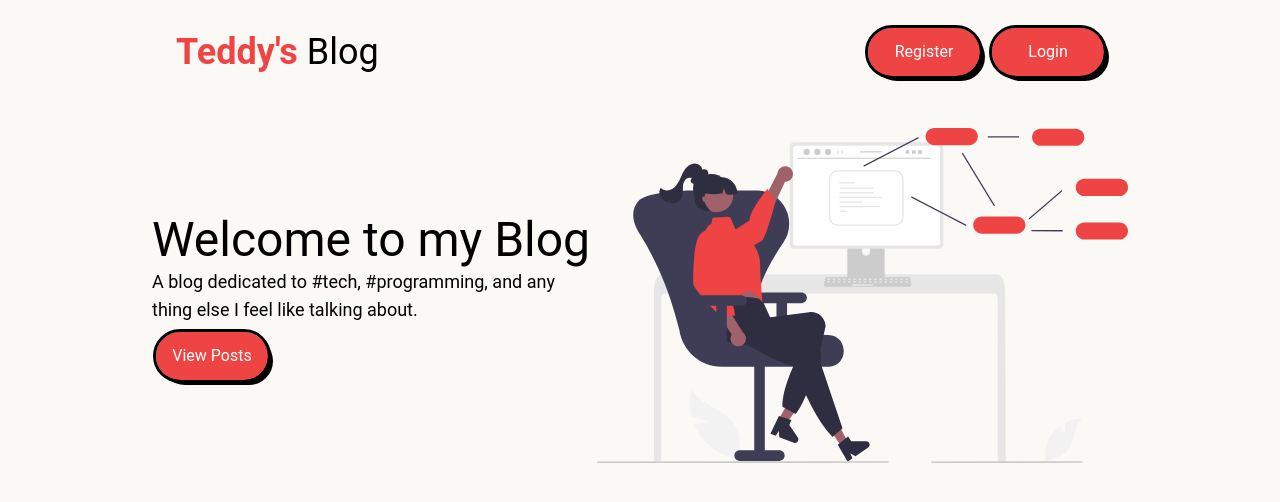
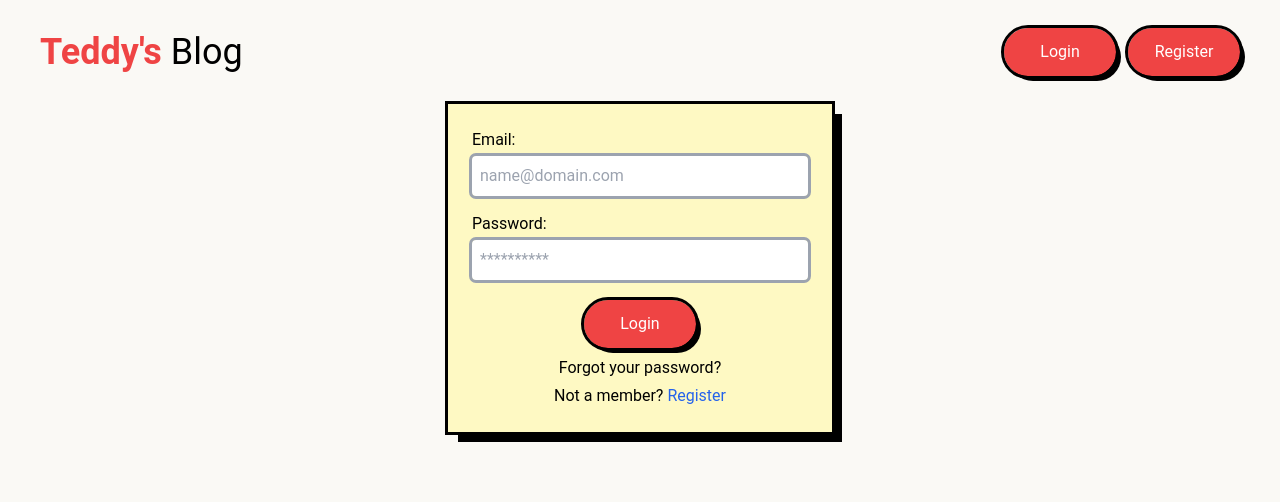
Before and after one commit to ParadiseLost69/blog-user-view, a React (Create React App) app: page /login in a window 1280 px wide. Shown: the top 502 px of the page. Built offline with nearby package versions, Linux system fonts and the light colour scheme.

Commit message:
Add Login page and Refactor repeated code into components

```diff
--- a/package.json
+++ b/package.json
@@ -8,6 +8,7 @@
     "@testing-library/user-event": "^13.5.0",
     "react": "^18.2.0",
     "react-dom": "^18.2.0",
+    "react-router-dom": "^6.8.0",
     "react-scripts": "5.0.1",
     "web-vitals": "^2.1.4"
   },
--- a/src/App.jsx
+++ b/src/App.jsx
@@ -1,44 +1,13 @@
-import Logo from "./img/software-engineer.svg";
+import Header from "./components/Header";
+import Hero from "./components/Hero";
 
 function App() {
   return (
     <div className={`App mx-4`}>
       <div className="container mx-auto flex flex-col">
-        <header className="bg-offWhite dark:bg-black flex justify-between m-6 items-center">
-          <h1 className="text-3xl dark:bg-white md:text-4xl">
-            {" "}
-            <span className="text-red-500 font-bold">Teddy's</span> Blog
-          </h1>
-          <div className="flex space-x-2">
-            <button className="hidden p-3 w-28 text-white outline-black m-1 bg-red-500 hover:bg-red-400 rounded-full md:block shadow-sm outline">
-              Register
-            </button>
-            <button className="hidden p-3 w-28 text-white outline-black baseline m-1 px-5 bg-red-500 hover:bg-red-400 rounded-full md:block shadow-sm outline">
-              Login
-            </button>
-          </div>
-        </header>
-
-        <section
-          id="hero"
-          className="container flex flex-col-reverse mx-auto m-6 md:flex-row justify-center"
-        >
-          <div className="flex flex-col justify-center space-y-1 ">
-            <h1 className="text-5xl md:text-left mt-2">Welcome to my Blog</h1>
-            <p className="text-lg md:text-left">
-              A blog dedicated to #tech, #programming, and any thing else I feel
-              like talking about.
-            </p>
-            <div className="flex justify-center md:justify-start">
-              <button className="p-3 text-white outline-black w-28 baseline m-1 bg-red-500 hover:bg-red-400 rounded-full shadow-sm outline md:block">
-                View Posts
-              </button>
-            </div>
-          </div>
-          <div className="flex">
-            <img src={Logo} alt="dat alt do" />
-          </div>
-        </section>
+        <Header />
+        <Hero />
+        <div className=" h-40 spider-background"></div>
       </div>
     </div>
   );
--- /dev/null
+++ b/src/components/Button.jsx
@@ -0,0 +1,15 @@
+import React from "react";
+
+export default function Button(props) {
+  return (
+    <>
+      <button
+        className={`${
+          props.hidden === true ? "hidden" : ""
+        } p-3 w-28 text-white outline-black m-1 bg-red-500 hover:bg-red-400 rounded-full md:block shadow-sm outline press`}
+      >
+        {props.children}
+      </button>
+    </>
+  );
+}
--- /dev/null
+++ b/src/components/Card.jsx
@@ -0,0 +1,9 @@
+import React from "react";
+
+export default function Card({ children }) {
+  return (
+    <div className="flex flex-1 flex-col m-2 p-6 outline shadow-md bg-yellow-100 sm:w-96 sm:mx-auto ">
+      {children}
+    </div>
+  );
+}
--- /dev/null
+++ b/src/components/Header.jsx
@@ -0,0 +1,21 @@
+import React from "react";
+import Button from "./Button";
+import { Link } from "react-router-dom";
+export default function Header() {
+  return (
+    <header className="bg-offWhite dark:bg-black flex justify-between m-6 items-center">
+      <Link to={"/"}>
+        <h1 className="text-3xl dark:bg-white md:text-4xl">
+          {" "}
+          <span className="text-red-500 font-bold">Teddy's</span> Blog
+        </h1>
+      </Link>
+      <div className="flex space-x-2">
+        <Link to="/login">
+          <Button hidden={true}>Login</Button>
+        </Link>
+        <Button hidden={true}>Register</Button>
+      </div>
+    </header>
+  );
+}
--- /dev/null
+++ b/src/components/Hero.jsx
@@ -0,0 +1,26 @@
+import React from "react";
+import Logo from "../img/software-engineer.svg";
+import Button from "./Button";
+
+export default function Hero() {
+  return (
+    <section
+      id="hero"
+      className="container flex flex-col-reverse mx-auto m-6 md:flex-row justify-center"
+    >
+      <div className="flex flex-col justify-center space-y-1 ">
+        <h1 className="text-5xl md:text-left mt-2">Welcome to my Blog</h1>
+        <p className="text-lg md:text-left">
+          A blog dedicated to #tech, #programming, and any thing else I feel
+          like talking about.
+        </p>
+        <div className="flex justify-center md:justify-start">
+          <Button>View Posts</Button>
+        </div>
+      </div>
+      <div className="flex">
+        <img src={Logo} className="reversed" alt="dat alt do" />
+      </div>
+    </section>
+  );
+}
--- /dev/null
+++ b/src/components/Input.jsx
@@ -0,0 +1,20 @@
+import React from "react";
+
+export default function Input({
+  id,
+  name = "Enter a name",
+  placeholder = "Enter a Placeholder",
+  required = false,
+}) {
+  return (
+    <div className="flex flex-col space-y-1">
+      <label htmlFor={`${id}`}>{name}:</label>
+      <input
+        required={required}
+        id={`${id}`}
+        placeholder={`${placeholder}`}
+        className="p-2 outline outline-gray-400 rounded"
+      />
+    </div>
+  );
+}
--- a/src/index.js
+++ b/src/index.js
@@ -1,13 +1,22 @@
-import React from 'react';
-import ReactDOM from 'react-dom/client';
-import './index.css';
-import App from './App';
-import reportWebVitals from './reportWebVitals';
+import React from "react";
+import ReactDOM from "react-dom/client";
+import "./index.css";
+import App from "./App";
+import reportWebVitals from "./reportWebVitals";
+import { createBrowserRouter, RouterProvider } from "react-router-dom";
+import Login from "./pages/Login";
 
-const root = ReactDOM.createRoot(document.getElementById('root'));
+const router = createBrowserRouter([
+  { path: "/", element: <App /> },
+  { path: "login", element: <Login /> },
+]);
+
+const root = ReactDOM.createRoot(document.getElementById("root"));
 root.render(
   <React.StrictMode>
-    <App />
+    <RouterProvider router={router}>
+      <App />
+    </RouterProvider>
   </React.StrictMode>
 );
 
--- /dev/null
+++ b/src/pages/Login.jsx
@@ -0,0 +1,44 @@
+import React from "react";
+import Header from "../components/Header";
+import Card from "../components/Card";
+import Input from "../components/Input";
+import Button from "../components/Button";
+import { Link } from "react-router-dom";
+
+export default function Login() {
+  return (
+    <div className="mx-4">
+      <Header />
+      <main>
+        <Card>
+          <form className="space-y-4">
+            <Input
+              name={"Email"}
+              id={"email"}
+              placeholder={"name@domain.com"}
+            />
+            <Input
+              id={"password"}
+              name={"Password"}
+              placeholder={"**********"}
+              required={true}
+            />
+            <div className="flex items-center justify-center ">
+              <div className="flex flex-col items-center space-y-1">
+                <Button>Login</Button>
+
+                <p>Forgot your password?</p>
+                <p>
+                  Not a member?{" "}
+                  <Link to="/register" className="text-blue-600">
+                    Register
+                  </Link>
+                </p>
+              </div>
+            </div>
+          </form>
+        </Card>
+      </main>
+    </div>
+  );
+}
--- a/tailwind.config.js
+++ b/tailwind.config.js
@@ -27,6 +27,7 @@ module.exports = {
       },
       boxShadow: {
         sm: "5px 5px black",
+        md: "10px 10px black",
       },
       colors: {
         offWhite: "#FAF9F5",
```
Also changed, not shown: src/index.css (+20 -2 lines), 1 other file (tests, documents, lock files or other folders).
